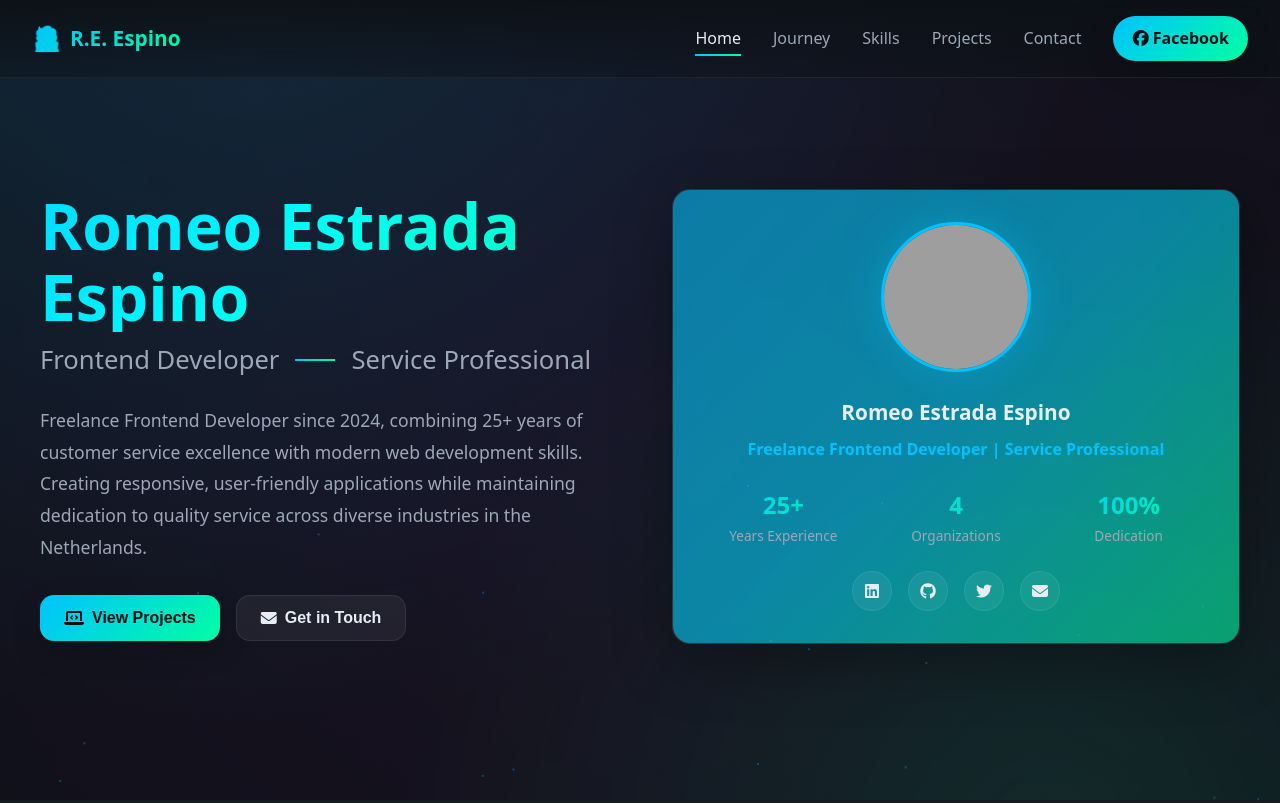
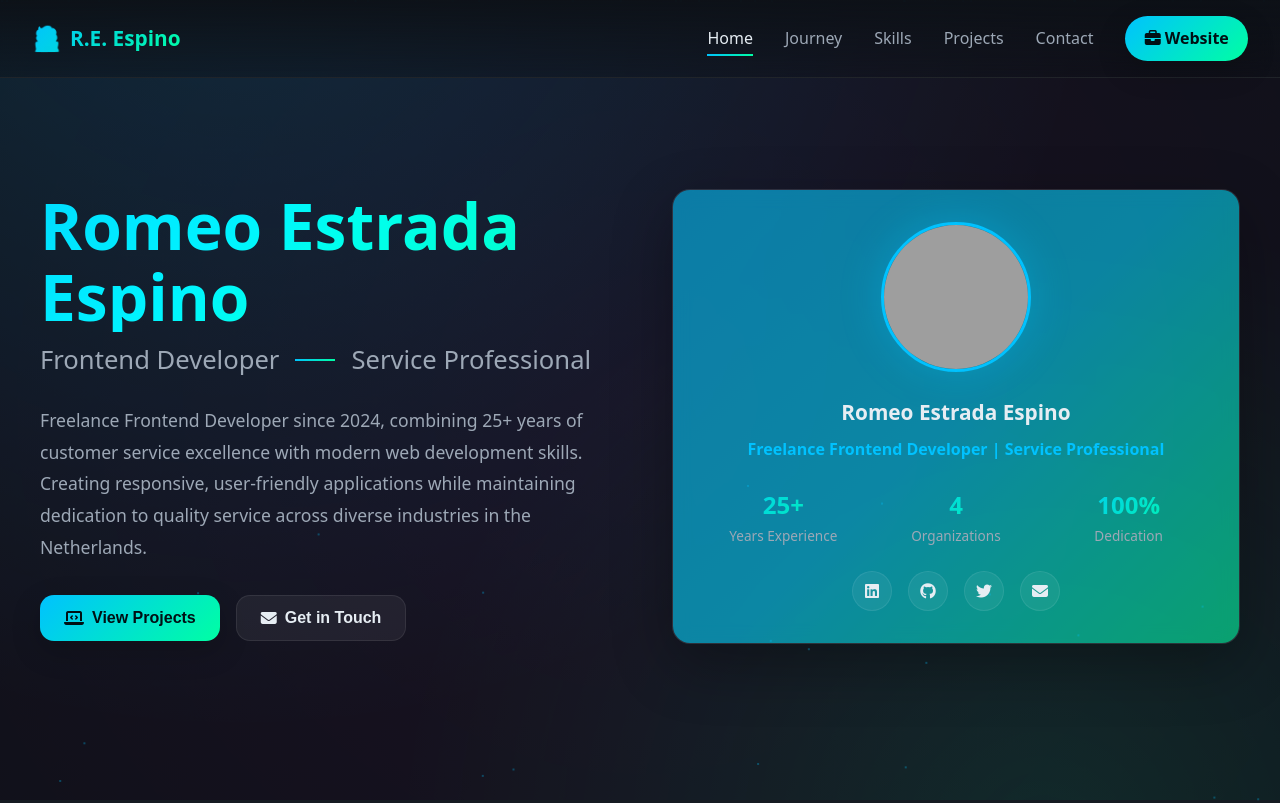
Before and after one commit to resquar3d/romyportfolio, a React (Vite) app: page / in a window 1280 px wide. Shown: the top 803 px of the page. Built offline with nearby package versions, Linux system fonts and the light colour scheme; grey boxes are pictures that could not be loaded.

Commit message:
Update navigation link from Facebook to Website

```diff
--- a/src/components/Navigation.jsx
+++ b/src/components/Navigation.jsx
@@ -40,12 +40,12 @@ const Navigation = ({ isScrolled, activeSection, scrollToSection }) => {
           </a>
         ))}
         <a
-          href="https://www.facebook.com/reespino"
+          href="https://twinsparks.dev/"
           className="nav-cta"
           target="_blank"
           rel="noopener noreferrer"
         >
-          <i className="fab fa-facebook"></i> Facebook
+          <i className="fa fa-briefcase"></i> Website
         </a>
       </div>
 
```
